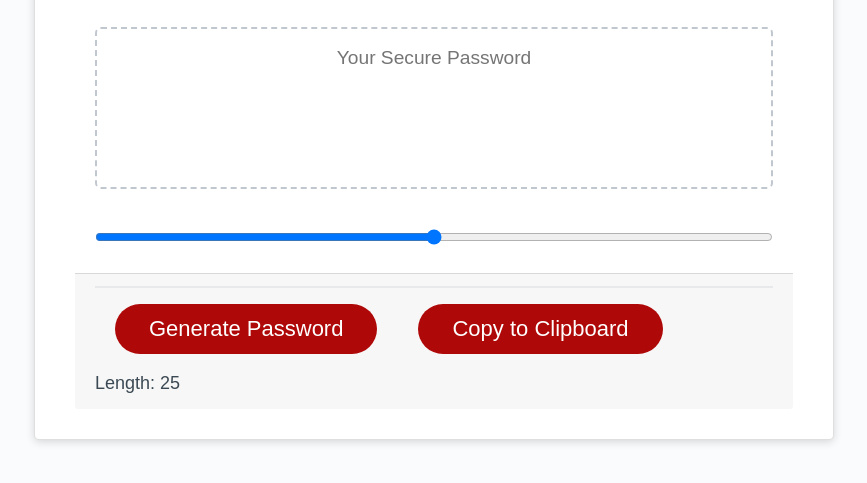
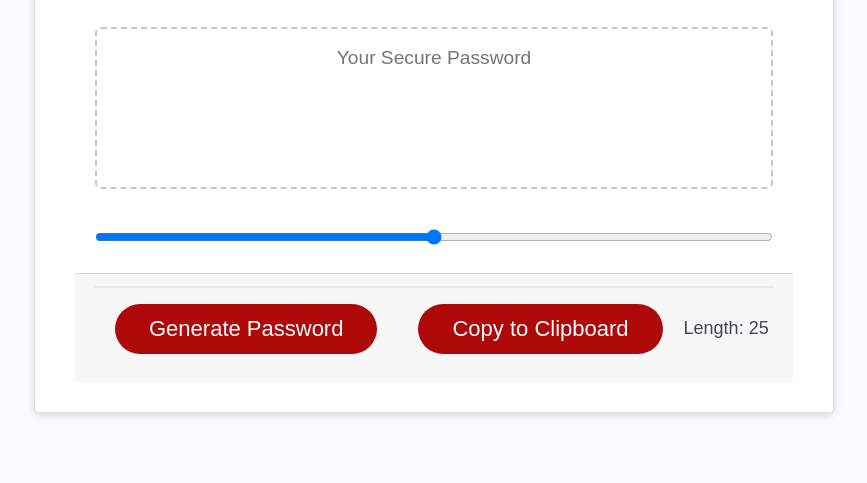
Before and after one commit to juiamin/Password_Generator, a plain HTML site: page index.html in a window 1280 px wide. Shown: the part 213-696 px from the top of the page, without its empty margins (206-1073 px from the left). Drawn offline with nearby package versions, Linux system fonts and the light colour scheme.

Commit message:
adding some style to style.css

```diff
--- a/assets/script.js
+++ b/assets/script.js
@@ -19,7 +19,7 @@ function generate(){
 
   // copyBtn.removeAttribute("disabled");
 
-  copyBtn.focus();
+  // copyBtn.focus();
 
 }
 
--- a/assets/style.css
+++ b/assets/style.css
@@ -134,3 +134,7 @@ button[disabled] {
 #slider{
   width: 100%;
 }
+#length{
+  display: inline-block;
+  /* width: 100px; */
+}
```
